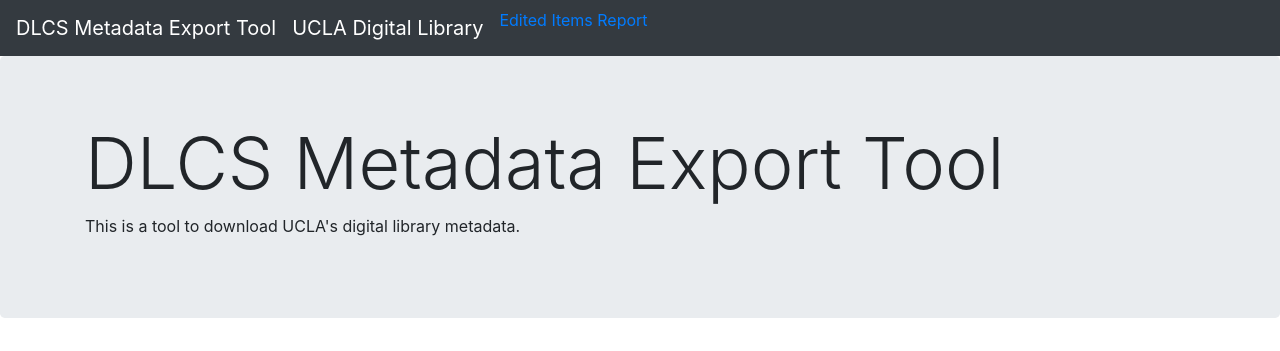
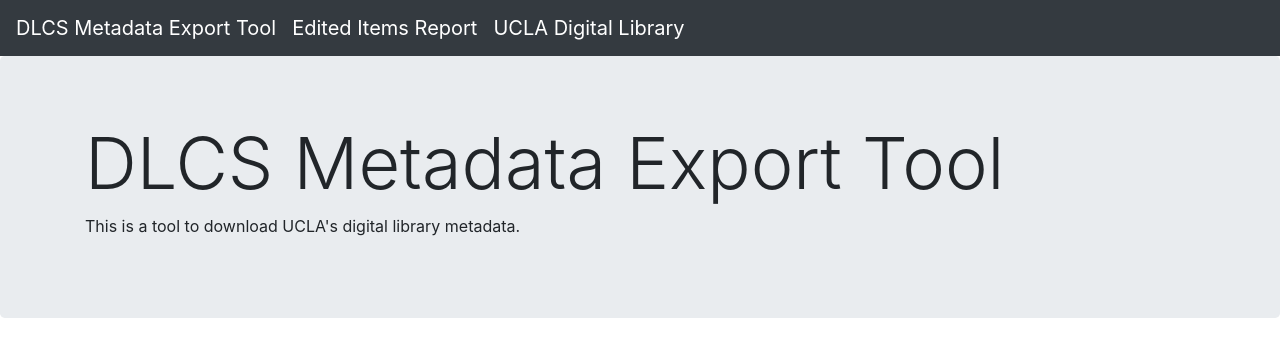
Before and after one commit to UCLALibrary/dlexport, a Flask app: template templates/index.html in a window 1280 px wide. Shown: the top 351 px of the page. Run offline with Flask 2, Linux system fonts and the light colour scheme; the template is opened without the code that fills it, so the values that code supplies are empty; parts of the project's set-up code (start-up, migrations or seed data) failed here and were passed over; some libraries are stand-ins or nearby versions.

Commit message:
DLCS-581: Modifications to templates. Changed edited items query.

```diff
--- a/dlexport.py
+++ b/dlexport.py
@@ -148,10 +148,11 @@
 ORDER BY pi.item_ark
 """
 
+
 EDITED_ITEMS_QUERY = """
 SELECT project_items.create_date, project_items.last_edit_date, project_items.item_ark, project_items.node_title, project_items.modified_by,
 projects.project_title from project_items, projects
-where projects.projectid_pk = project_items.projectid_fk  and project_items.last_edit_date >=  '18-FEB-2020'
+where projects.projectid_pk = project_items.projectid_fk  and project_items.last_edit_date >= (sysdate - 30)
 ORDER BY last_edit_date DESC
 """
 
--- a/templates/index.html
+++ b/templates/index.html
@@ -26,11 +26,11 @@
       </button>
       <div class="collapse navbar-collapse" id="navbarsExampleDefault">
         <ul class="navbar-nav mr-auto">
+            <li>
+            <a class="navbar-brand" class="navbar-link" href="/edited/">Edited Items Report</a>
+          </li>
           <li class="nav-item active">
             <a class="navbar-brand" href="http://digital2.library.ucla.edu/">UCLA Digital Library <span class="sr-only">(current)</span></a>
-          </li>
-            <li>
-            <a class="navbar-link" href="/edited/">Edited Items Report</a>
           </li>
             </div>
           </li>
@@ -52,6 +52,10 @@
           <div class="col-md-4">
 
             <form method="post">
+            <!--
+              *****
+              HIDING DATABASE SELECTION UNTIL WE HAVE MORE THAN ONE TO CHOOSE FROM
+              *****
               <div class="form-group">
                 <label for="exampleFormControlSelect1">Database:</label>
                 <select name="db" class="form-control" id="exampleFormControlSelect1">
@@ -61,6 +65,7 @@
                   {% endfor %}
                 </select>
               </div>
+            -->
 
               <input type="hidden" name="db" value="{{ databases[0][0] }}">
 
```
Also changed, not shown: templates/edited.html (+5 -3 lines).
